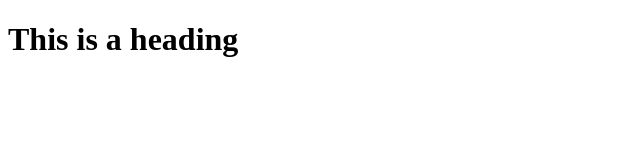
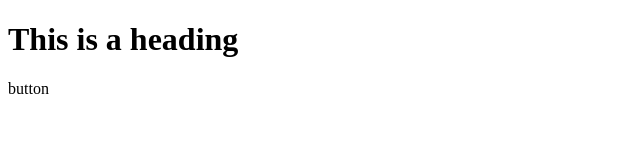
Before and after one commit to ark15aaron/git-training, a plain HTML site: page index.html in a window 1280 px wide. Shown: the full height of the page, 0-640 px from the left. Drawn offline with Linux system fonts and the light colour scheme.

Commit message:
edit index file

```diff
--- a/index.html
+++ b/index.html
@@ -7,5 +7,6 @@
 </head>
 <body>
     <h1>This is a heading</h1>
+    <nav>button</nav>
 </body>
 </html>
```
